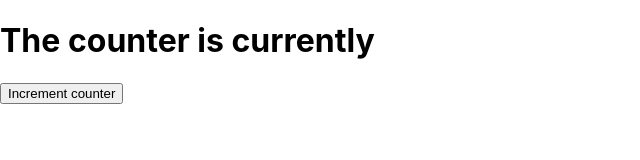
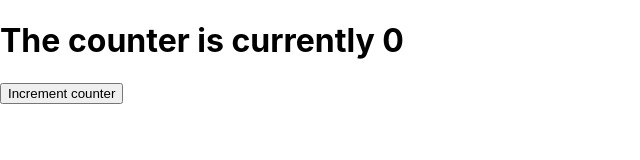
Before and after one commit to yuri014/learning-tdd, a React (Create React App) app in the folder click-counter/: page / in a window 1280 px wide. Shown: the top 160 px of the page, without its empty margins (0-640 px from the left). Built offline with nearby package versions, Linux system fonts and the light colour scheme.

Commit message:
adding count state

```diff
--- a/click-counter/src/App.tsx
+++ b/click-counter/src/App.tsx
@@ -1,9 +1,13 @@
-import React from 'react';
+import React, { useState } from 'react';
 
 function App() {
+  const [count, setCount] = useState(0);
+
   return (
     <div data-test='component-app'>
-      <h1 data-test='counter-display'>The counter is currently</h1>
+      <h1 data-test='counter-display'>
+        The counter is currently&nbsp;<span data-test='count'>{count}</span>
+      </h1>
       <button data-test='increment-button'>Increment counter</button>
     </div>
   );
```
